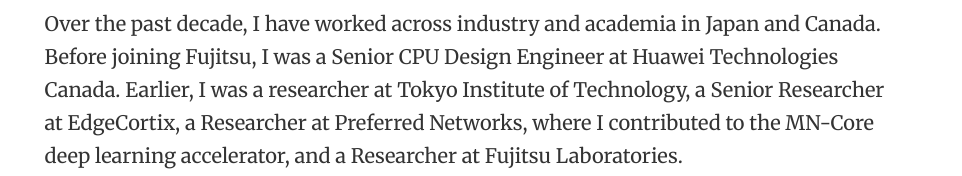
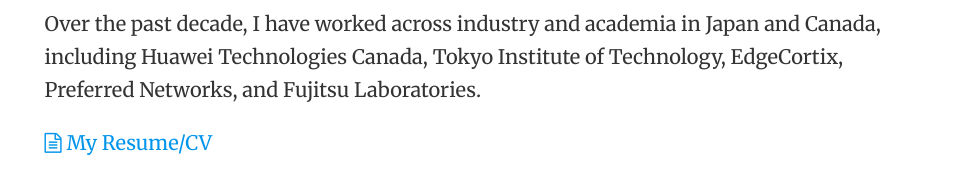
Before and after one commit to tanvir-a/tanvir-a.github.io, a plain HTML site: page index.html in a window 1280 px wide. Shown: the part 418-594 px from the top of the page, 318-1280 px from the left. Drawn offline with nearby package versions, Linux system fonts and the light colour scheme; some packages are replaced by stand-ins of ours; a script that the page names is missing; some icons are missing.

Commit message:
remove the position

```diff
--- a/index.html
+++ b/index.html
@@ -168,7 +168,7 @@
             I am a researcher at the Artificial Intelligence (AI) Lab of Fujitsu Limited in Toronto, Canada, where I work on hardware accelerators for large language model (LLM) inference. My research interests span the broad aspects of computer architecture, focusing on high performance, energy efficiency, and reliability of domain-specific accelerators, reconfigurable architectures (FPGA and CGRA), and general-purpose processors. I am also interested in machine learning for compiler and EDA optimization.
             </p>
             <p>
-            Over the past decade, I have worked across industry and academia in Japan and Canada. Before joining Fujitsu, I was a Senior CPU Design Engineer at Huawei Technologies Canada. Earlier, I was a researcher at Tokyo Institute of Technology, a Senior Researcher at EdgeCortix, a Researcher at Preferred Networks, where I contributed to the MN-Core deep learning accelerator, and a Researcher at Fujitsu Laboratories.
+            Over the past decade, I have worked across industry and academia in Japan and Canada, including Huawei Technologies Canada, Tokyo Institute of Technology, EdgeCortix, Preferred Networks, and Fujitsu Laboratories.
             </p>
             <p>
             <a href="./cv/"><i class="fa fa-file-text-o"></i> My Resume/CV</a>
```
